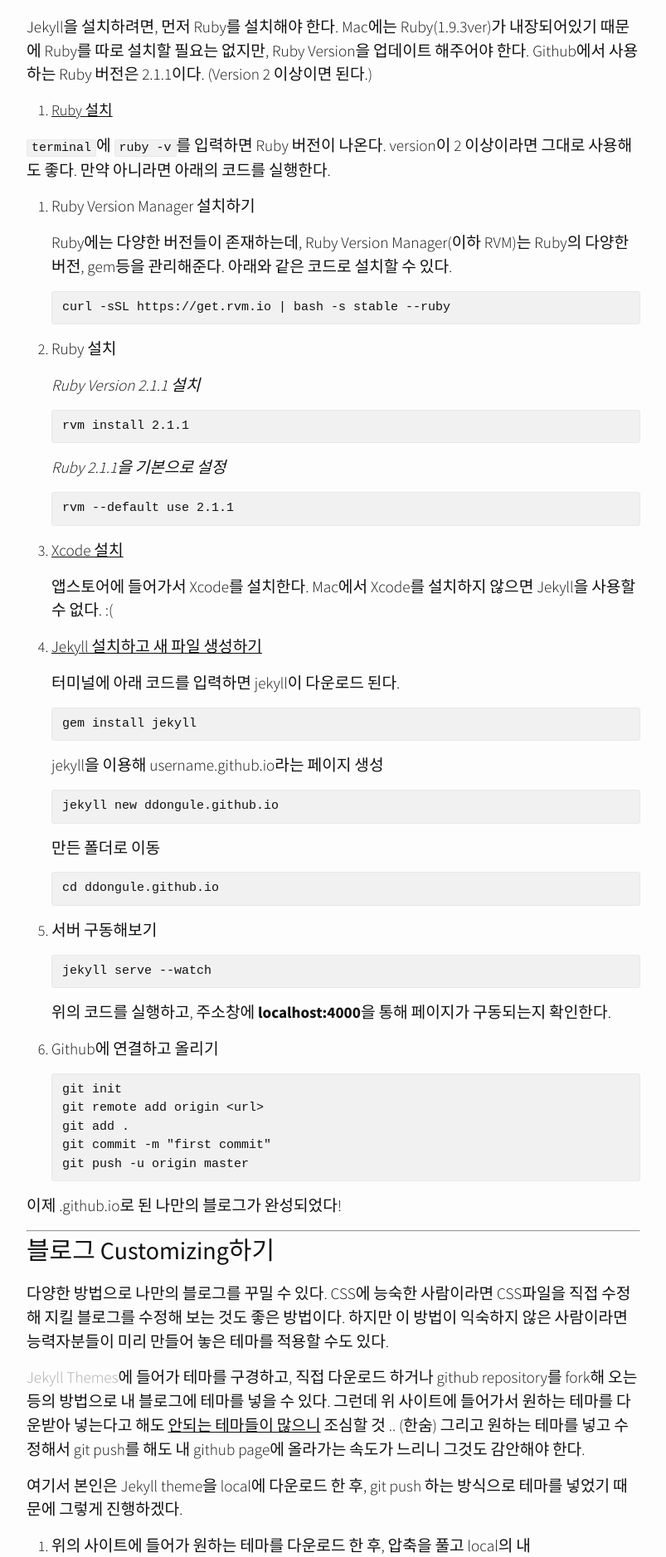
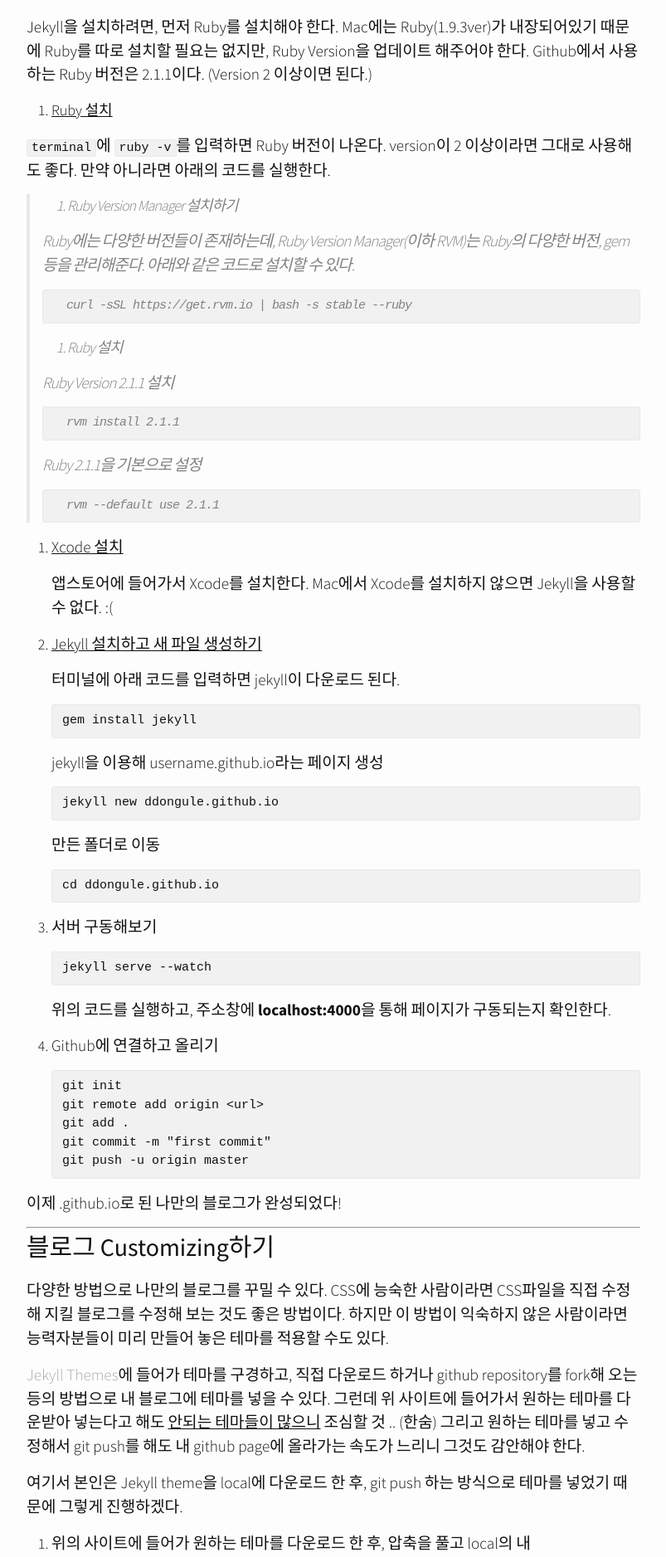
Before and after one commit to ddongule/myblog, a Jekyll site: the page built from _posts/2018-07-15-how-to-make-jekyll-blog-with-theme.markdown, in a window 1280 px wide. Shown: the part 1329-3206 px from the top of the page at 83% size, without its empty margins (238-1041 px from the left). Built offline with Jekyll 4.4.1, drawn with Linux system fonts in a browser that asks for light colours; nearby versions of some CDN libraries.

Commit message:
잘못된 설정 업데이트

````diff
--- a/_posts/2018-07-15-how-to-make-jekyll-blog-with-theme.markdown
+++ b/_posts/2018-07-15-how-to-make-jekyll-blog-with-theme.markdown
@@ -40,27 +40,27 @@
 
   `terminal`에 `ruby -v`를 입력하면 Ruby 버전이 나온다. version이 2 이상이라면 그대로 사용해도 좋다. 만약 아니라면 아래의 코드를 실행한다.
 
-  1. Ruby Version Manager 설치하기
-
-     Ruby에는 다양한 버전들이 존재하는데, Ruby Version Manager(이하 RVM)는 Ruby의 다양한 버전, gem등을 관리해준다. 아래와 같은 코드로 설치할 수 있다.
-
-     ```
-     curl -sSL https://get.rvm.io | bash -s stable --ruby
-     ```
-
-  2. Ruby 설치
-
-     *Ruby Version 2.1.1 설치*
-
-     ```
-     rvm install 2.1.1
-     ```
-
-     *Ruby 2.1.1을 기본으로 설정*
-
-      ```
-     rvm --default use 2.1.1
-      ```
+  >1. Ruby Version Manager 설치하기
+  >
+  >   Ruby에는 다양한 버전들이 존재하는데, Ruby Version Manager(이하 RVM)는 Ruby의 다양한 버전, gem등을 관리해준다. 아래와 같은 코드로 설치할 수 있다.
+  >
+  >   ```
+  >   curl -sSL https://get.rvm.io | bash -s stable --ruby
+  >   ```
+  >
+  >2. Ruby 설치
+  >
+  >   *Ruby Version 2.1.1 설치*
+  >
+  >   ```
+  >   rvm install 2.1.1
+  >   ```
+  >
+  >   *Ruby 2.1.1을 기본으로 설정*
+  >
+  >   ```
+  >   rvm --default use 2.1.1
+  >   ```
 
 2. <u>Xcode 설치</u>
 
````
